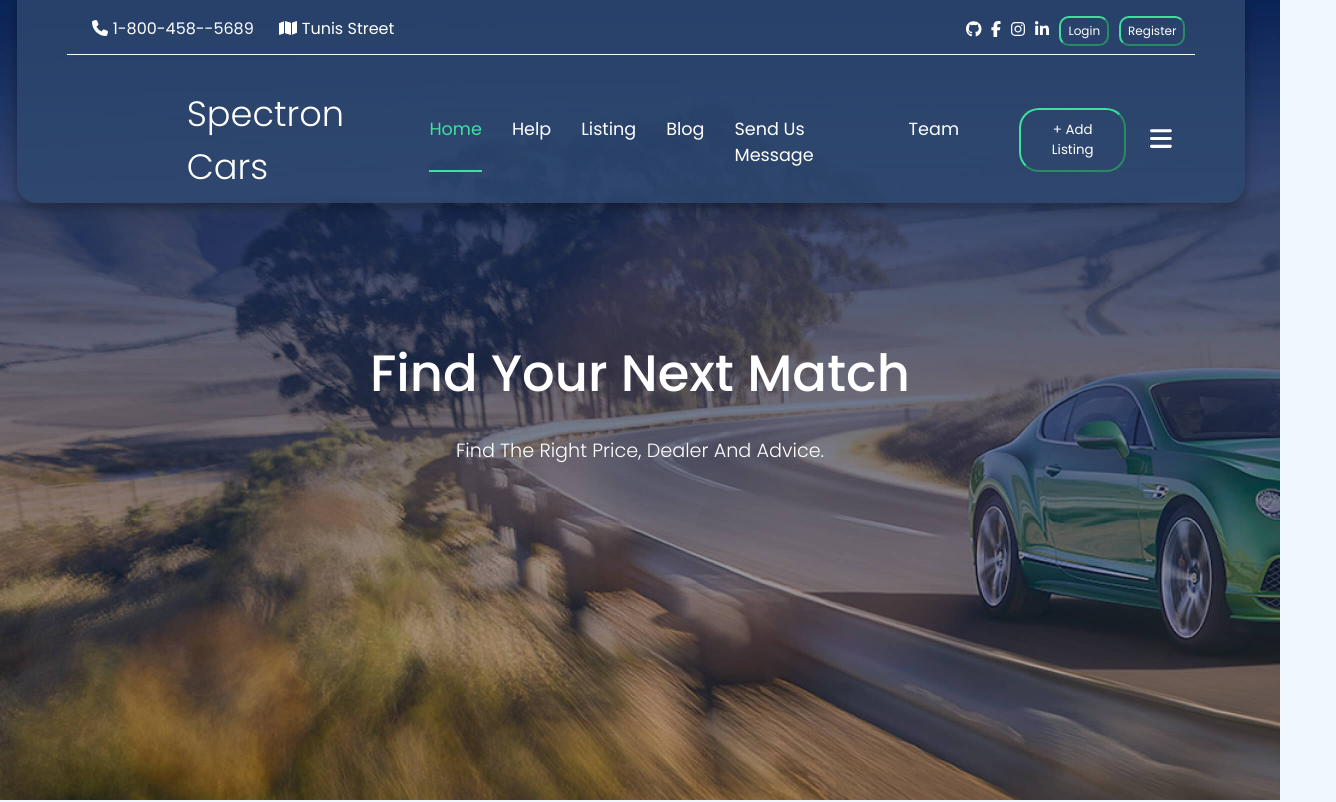
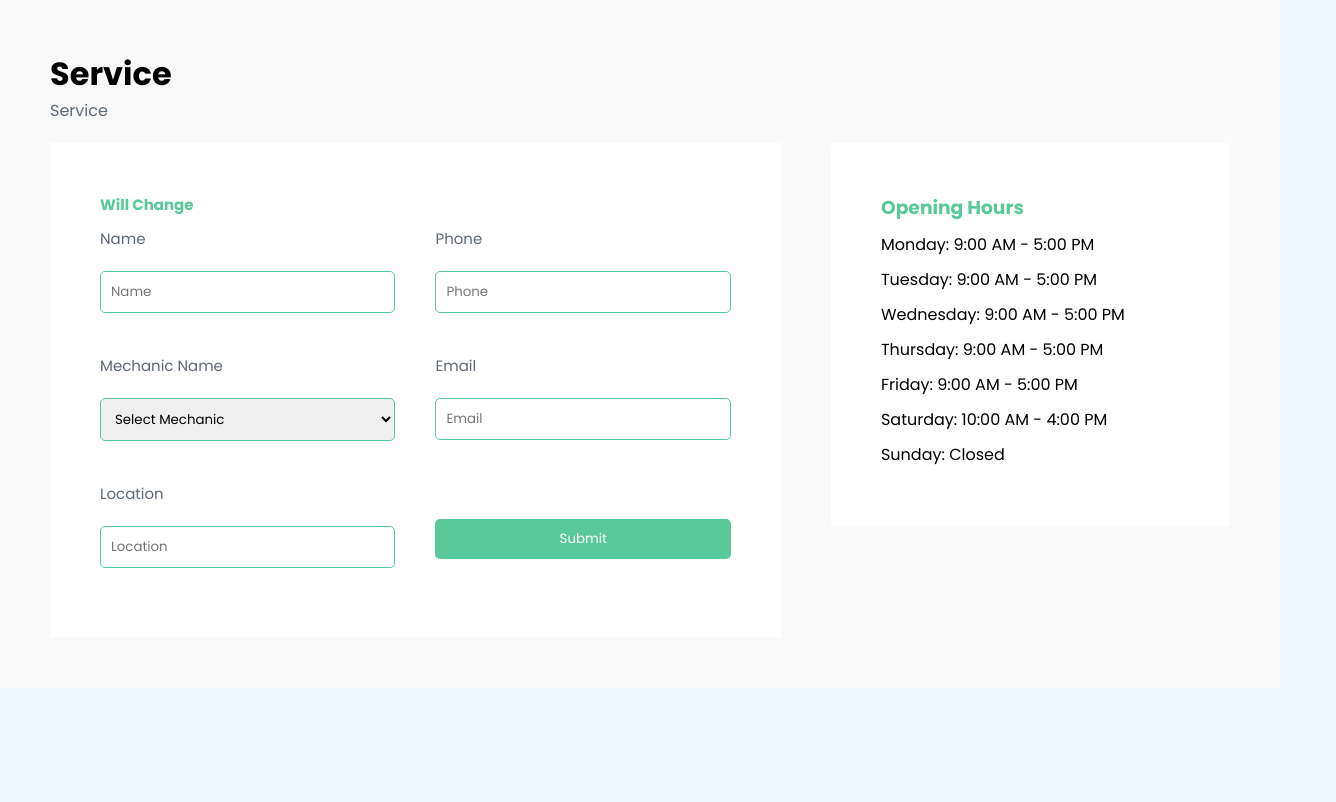
Before and after one commit to prosanabani/Spectron-Cars, a React (Create React App) app in the folder spectron-cars/front_end/: page / in a window 1280 px wide. Shown: the top 802 px of the page, 1336 px wide, since content can reach past the window. Built offline with nearby package versions, Linux system fonts and the light colour scheme.

Commit message:
add sendemail to requesthelp page

```diff
--- a/spectron-cars/front_end/src/App.js
+++ b/spectron-cars/front_end/src/App.js
@@ -2,39 +2,44 @@ import React from "react";
 import { FontAwesomeIcon } from "./fontawesome";
 //
 
-import { Routes, Route, Link } from "react-router-dom";
-import Body from "./Components/body-parts/body";
-import CarouselBrands from "./Components/body-parts/CarouselBrands/CarouselBrands";
-import Temp from "./Components/footer-parts/services-temp";
-import ScrollToTop from "./Components/static-parts/scrolltotop";
-import TopPart from "./Components/static-parts/top-part/topPart";
-import Home from "./Components/Pages/home";
-import SendUsMessage from "./Components/body-parts/SendUsMessage";
-import Margin from "./Components/static-parts/margin";
-import OurAwesomTeam from "./Components/body-parts/OurAwesomeTeam/OurAwesomeTeam";
-import Footer from "./Components/footer-parts/footer/footer";
-import Help from "./Components/Pages/help-page/help";
-import CarTopology from "./Components/body-parts/CarTopoloy";
+// import { Routes, Route, Link } from "react-router-dom";
+// import Body from "./Components/body-parts/body";
+// import CarouselBrands from "./Components/body-parts/CarouselBrands/CarouselBrands";
+// import Temp from "./Components/footer-parts/services-temp";
+// import ScrollToTop from "./Components/static-parts/scrolltotop";
+// import TopPart from "./Components/static-parts/top-part/topPart";
+// import Home from "./Components/Pages/home";
+// import SendUsMessage from "./Components/body-parts/SendUsMessage";
+// import Margin from "./Components/static-parts/margin";
+// import OurAwesomTeam from "./Components/body-parts/OurAwesomeTeam/OurAwesomeTeam";
+// import Footer from "./Components/footer-parts/footer/footer";
+// import Help from "./Components/Pages/help-page/help";
+// import CarTopology from "./Components/body-parts/CarTopoloy";
+import RequestHelp from "./Components/body-parts/requesthelp";
+
 
 function App() {
   return (
-    <div className="app-main">
-      {/* <Help /> */}
-      <TopPart />
-      <Margin />
-      <ScrollToTop />
-      {/* <Temp/> */}
-      <Routes>
-        <Route path="/" element={<Home />} />
-        <Route path="/message-us" element={<SendUsMessage />} />
-        <Route path="/team" element={<OurAwesomTeam />} />
-        {/* <Route path="/help" element={<Help />} /> */}
-        {/* <Route path="/pages" element={<Body />} /> */}
-        {/* <Route path="/" element={<CarTopology />} /> */}
-      </Routes>
-      <CarouselBrands />
-      <Footer />
-    </div>
+    // <div className="app-main">
+    //   {/* <Help /> */}
+    //   <TopPart />
+    //   <Margin />
+    //   <ScrollToTop />
+    //   {/* <Temp/> */}
+    //   <Routes>
+    //     <Route path="/" element={<Home />} />
+    //     <Route path="/message-us" element={<SendUsMessage />} />
+    //     <Route path="/team" element={<OurAwesomTeam />} />
+    //     {/* <Route path="/help" element={<Help />} /> */}
+    //     {/* <Route path="/pages" element={<Body />} /> */}
+    //     {/* <Route path="/" element={<CarTopology />} /> */}
+    //   </Routes>
+    //   <CarouselBrands />
+    //   <Footer />
+
+    // </div>
+    <RequestHelp />
+
   );
 }
 
--- /dev/null
+++ b/spectron-cars/front_end/src/Components/body-parts/requesthelp.js
@@ -0,0 +1,138 @@
+import React from 'react'
+import { useRef } from "react";
+import * as emailjs from "emailjs-com";
+import { ToastContainer, Zoom, toast } from "react-toastify";
+import "react-toastify/dist/ReactToastify.css";
+
+export default function RequestHelp() {
+
+    let form = useRef();
+    function sendEmail(e) {
+        e.preventDefault();
+        // Send the email.
+        emailjs
+            .sendForm(
+                "service_b7qq0jk",
+                "template_yj50085",
+                form.current,
+                "emaUYDoY-d8CZgIzu"
+            )
+            .then(
+                (response) => {
+                    // Success!
+                    toast.success("Message sent sucessfully");
+                },
+                (error) => {
+                    // Error!
+                    toast.error("failed to send message");
+                }
+            );
+    }
+
+
+    return (
+        <div className='containter_in_service'>
+            <h1>Service</h1>
+            <p>service</p>
+            <div className="row">
+                <div className='service_form'>
+                    <h5 className='title'>will change</h5>
+                    <form ref={form} className='fomr_in_service' onSubmit={sendEmail} >
+                        <div>
+                            <label htmlFor="name">Name</label>
+                            <input
+                                name='name'
+                                id='name'
+                                type="text"
+                                placeholder="Name"
+                            // value={name}
+                            // onChange={(e) => setName(e.target.value)}
+                            />
+                        </div>
+                        <div>
+                            <label htmlFor="phone">Phone</label>
+                            <input
+                                type="number"
+                                placeholder="Phone"
+                            // value={phone}
+                            // onChange={(e) => setPhone(e.target.value)}
+                            />
+                        </div>
+                        <div>
+                            <label htmlFor="mechanic">Mechanic Name</label>
+                            <select
+                            // value={mechanicName}
+                            // onChange={(e) => setMechanicName(e.target.value)}
+                            >
+                                <option value="">Select Mechanic</option>
+                                <option value="John Doe">John Doe</option>
+                                <option value="Jane Doe">Jane Doe</option>
+                            </select>
+                        </div>
+                        <div>
+                            <label htmlFor="email">Email</label>
+                            <input
+                                type="email"
+                                placeholder="Email"
+                            // value={email}
+                            // onChange={(e) => setEmail(e.target.value)}
+                            />
+
+
+                        </div>
+                        <div>
+                            <label htmlFor="location">Location</label>
+                            <input
+                                type="text"
+                                placeholder="Location"
+                            // value={location}
+                            // onChange={(e) => setLocation(e.target.value)}
+                            />
+                        </div>
+                        <div>
+                            <button type="submit">Submit</button>
+                        </div>
+
+                    </form>
+                </div>
+                <div className='opening-hours'>
+
+                    <h3>Opening Hours</h3>
+                    <ul>
+
+                        <li>Monday: 9:00 AM - 5:00 PM</li>
+                        <span></span>
+                        <li>Tuesday: 9:00 AM - 5:00 PM</li>
+                        <span></span>
+                        <li>Wednesday: 9:00 AM - 5:00 PM</li>
+                        <span></span>
+                        <li>Thursday: 9:00 AM - 5:00 PM</li>
+                        <span></span>
+                        <li>Friday: 9:00 AM - 5:00 PM</li>
+                        <span></span>
+                        <li>Saturday: 10:00 AM - 4:00 PM</li>
+                        <span></span>
+                        <li>Sunday: Closed</li>
+                    </ul>
+                </div>
+            </div>
+
+
+            <ToastContainer
+                className={"toast_container"}
+                transition={Zoom}
+                position="top-center"
+                autoClose={1500}
+                hideProgressBar
+                newestOnTop={false}
+                closeOnClick={false}
+                rtl={false}
+                pauseOnFocusLoss
+                draggable={false}
+                pauseOnHover
+                theme="light"
+            />
+
+        </div>
+    )
+}
--- a/spectron-cars/front_end/src/index.css
+++ b/spectron-cars/front_end/src/index.css
@@ -36,6 +36,7 @@ body {
   padding-bottom: 10px;
   color: white;
 }
+
 /* //////////////////////////////////////////////////////////// */
 .header-main {
   /* background-color: red; */
@@ -59,12 +60,11 @@ body {
   margin-inline-end: 5px;
 }
 
-.header-main .header-right > * {
+.header-main .header-right>* {
   margin-inline-end: 10px;
 }
 
-.header-main .header-right .header-icons {
-}
+.header-main .header-right .header-icons {}
 
 .header-main .header-right .login,
 .register {
@@ -76,11 +76,9 @@ body {
   border-color: #40df9f;
 }
 
-.header-main .header-right .login {
-}
+.header-main .header-right .login {}
 
-.header-main .header-right .register {
-}
+.header-main .header-right .register {}
 
 /* //////////////////////////////////////// */
 
@@ -118,6 +116,7 @@ body {
   margin-top: 7.5px;
   margin-right: 50px;
 }
+
 .nav-li {
   color: white;
   text-decoration: none;
@@ -127,6 +126,7 @@ body {
   color: #40df9f;
   position: relative;
 }
+
 .active::after {
   content: "";
   position: absolute;
@@ -150,14 +150,14 @@ body {
   display: flex;
 }
 
-.nav-main .nav-left #logo {
-}
+.nav-main .nav-left #logo {}
 
 .nav-main .nav-left #name {
   font-size: 2.2rem;
   padding-left: 120px;
   font-weight: 300;
 }
+
 /* //////////////////////////////////////////////////////// */
 .margin-main {
   /* background-color: red; */
@@ -180,6 +180,7 @@ body {
   color: white;
   margin-top: -160px;
 }
+
 .body-main .body_container {
   /* background-color: blue; */
   margin-top: 350px;
@@ -270,8 +271,7 @@ body {
   padding: 50px;
 }
 
-.pop-card-main {
-}
+.pop-card-main {}
 
 .pop-card-main .container {
   /* box-shadow: 0 4px 8px 0 rgba(0, 0, 0, 0.2), 0 6px 20px 0 rgba(0, 0, 0, 0.19); */
@@ -320,7 +320,7 @@ body {
   /* opacity: 100; */
 }
 
-.pop-card-main .container .upper .zoomed-animation span > * {
+.pop-card-main .container .upper .zoomed-animation span>* {
   margin-right: 5px;
   margin-left: 5px;
 }
@@ -361,8 +361,7 @@ body {
   font-size: 14px;
 }
 
-.pop-card-main .container .mid .price {
-}
+.pop-card-main .container .mid .price {}
 
 .pop-card-main .container .mid .carname-model {
   font-size: 17px;
@@ -381,8 +380,7 @@ body {
   margin-right: 10px;
 }
 
-.pop-card-main .container .mid .spans #p-content {
-}
+.pop-card-main .container .mid .spans #p-content {}
 
 .pop-card-main .container .mid .spans #p-content span {
   color: #2e486e;
@@ -402,8 +400,7 @@ body {
   gap: 10px;
 }
 
-.pop-card-main .container .lower span {
-}
+.pop-card-main .container .lower span {}
 
 .pop-card-main .container .lower #lower-icon {
   margin-right: 5px;
@@ -471,7 +468,7 @@ body {
   gap: 20px;
 }
 
-.send-us-main .container .left .left-inputs #send_us_from > * {
+.send-us-main .container .left .left-inputs #send_us_from>* {
   flex: 1 1 40%;
   color: white;
   width: 100%;
@@ -484,8 +481,7 @@ body {
   border-radius: 10px;
 }
 
-.send-us-main .container .left .left-inputs #send_us_from input {
-}
+.send-us-main .container .left .left-inputs #send_us_from input {}
 
 .send-us-main .container .left .left-inputs #send_us_from select {
   color: lightgray;
@@ -509,6 +505,7 @@ body {
   background-color: white;
   cursor: pointer;
 }
+
 /* //////////////////////////////////////////// */
 .send-us-main .container .right {
   /* background-color: rebeccapurple; */
@@ -519,10 +516,12 @@ body {
   margin-left: 50px;
   width: 32rem;
 }
+
 /* ///////////////////////////////////////////////// */
 .toast_container {
   margin-top: 150px;
 }
+
 /* ///////////////////////////////////////////////////////////////// */
 .team-main {
   /* background-color: violet; */
@@ -563,8 +562,7 @@ body {
 }
 
 /* /////////////////////////////////// */
-.teamcards-main {
-}
+.teamcards-main {}
 
 .teamcards-main .container {
   position: relative;
@@ -688,8 +686,7 @@ body {
   /* background-color: tomato; */
 }
 
-.teamcards-main .container .pop-up-div .member-name {
-}
+.teamcards-main .container .pop-up-div .member-name {}
 
 .teamcards-main .container .pop-up-div .mem-link-div {
   margin-inline-start: 10px;
@@ -698,8 +695,7 @@ body {
   gap: 10px;
 }
 
-.teamcards-main .container .pop-up-div .mem-link-div #member-links {
-}
+.teamcards-main .container .pop-up-div .mem-link-div #member-links {}
 
 #mimoo {
   background-color: white;
@@ -717,6 +713,7 @@ body {
   margin: 50px 0;
   margin-bottom: 100px;
 }
+
 /* /////////////////////////////////////////////////////////// */
 .scroll-to-top-button {
   border: none;
@@ -740,6 +737,7 @@ body {
 .scroll-to-top-button:hover {
   color: white;
 }
+
 /* ////////////////////////////////////////////////mohammed alarifi///////////////////////////////////////////////////// */
 .main_in_footer {
   margin-top: 50px;
@@ -811,6 +809,7 @@ body {
 #help_page_link {
   color: #40df9f;
 }
+
 .office,
 .need_help,
 .opening_hours {
@@ -821,6 +820,7 @@ body {
   max-width: 180px;
   padding-bottom: 80px;
 }
+
 .keep_in_touch {
   font-size: 0.8rem;
   color: hsla(0, 0%, 100%, 0.7);
@@ -895,21 +895,23 @@ body {
   transition: 1s;
 }
 
-.icon_in_footer > * {
+.icon_in_footer>* {
   background-color: hsla(0, 0%, 100%, 0.07);
   padding: 10px;
   border-radius: 50%;
   transition: all 0.5s ease-in-out;
 }
 
-.icon_in_footer > *:hover {
+.icon_in_footer>*:hover {
   border: 1px solid #59c89b;
   transform: scale(1.2);
 }
+
 /* ///////////////////////////////////////////////////////////////////////////////////////////////////// */
 .help_main {
   background-color: #092741;
 }
+
 .help_main .help_cards_container {
   display: flex;
   justify-content: center;
@@ -917,8 +919,138 @@ body {
   /* flex: 0 1 30%; */
   gap: 20px;
 }
+
 .help_main .help_cards_container .help_cards {
   background-color: #40df9f;
   max-width: 45ch;
 }
+
 /* ///////////////////////////////////////////////////////////////////////////////////////////////////// */
+
+
+
+
+/* ///////////requesthelp//////////// */
+
+.containter_in_service {
+  background-color: #f9f9f9;
+  padding: 50px;
+
+}
+
+.containter_in_service p {
+  /* padding: 30px; */
+  color: #5f6973;
+  margin-bottom: 20px;
+}
+
+
+.containter_in_service .row {
+  display: flex;
+
+
+}
+
+.service_form {
+
+  width: 80%;
+  background-color: white;
+  padding: 50px;
+}
+
+.service_form .title {
+  color: #59c89b;
+  margin-bottom: 10px;
+  font-size: 15px;
+}
+
+.fomr_in_service {
+  background-color: white;
+  border: none;
+  display: flex;
+  flex-wrap: wrap;
+  flex-direction: row;
+  justify-content: space-between;
+  gap: 20px;
+
+}
+
+.fomr_in_service label {
+
+  font-size: 15px;
+  margin-right: 20px;
+  color: #5f6973;
+
+}
+
+/* .service_form .fomr_in_service div {
+
+} */
+
+.service_form .fomr_in_service div input,
+select {
+  text-indent: 10px;
+  /* width: 50%; */
+  /* width: 150px; */
+  width: 100%;
+  padding: 10px 0px;
+  margin-bottom: 20px;
+  margin-right: 10px;
+  margin-top: 20px;
+  border: 1px solid #59c89b;
+  border-radius: 5px;
+
+}
+
+.service_form .fomr_in_service div button {
+  background-color: #59c89b;
+  color: #fff;
+  padding: 10px;
+  border: none;
+  border-radius: 5px;
+  cursor: pointer;
+  width: 100%;
+  margin-top: 13%;
+
+
+}
+
+.service_form .fomr_in_service div {
+  /* background-color: red; */
+  width: calc(50% - 20px);
+
+}
+
+.opening-hours h3 {
+  color: #59c89b;
+}
+
+.opening-hours {
+  color: black;
+  margin-left: 50px;
+  width: 500px;
+  /* border: 1px solid #ccc; */
+  padding: 50px;
+  height: fit-content;
+  border-radius: 5px;
+  background-color: white;
+}
+
+.opening-hours h3 {
+  margin-bottom: 10px;
+}
+
+.opening-hours ul {
+  list-style: none;
+
+}
+
+/* .opening-hours ul span {
+  border-bottom: 10px solid red;
+} */
+
+.opening-hours li {
+  margin-bottom: 5px;
+  margin-bottom: 10px;
+
+}
```
Also changed, not shown: spectron-cars/front_end/package.json (line endings or trailing spaces).
